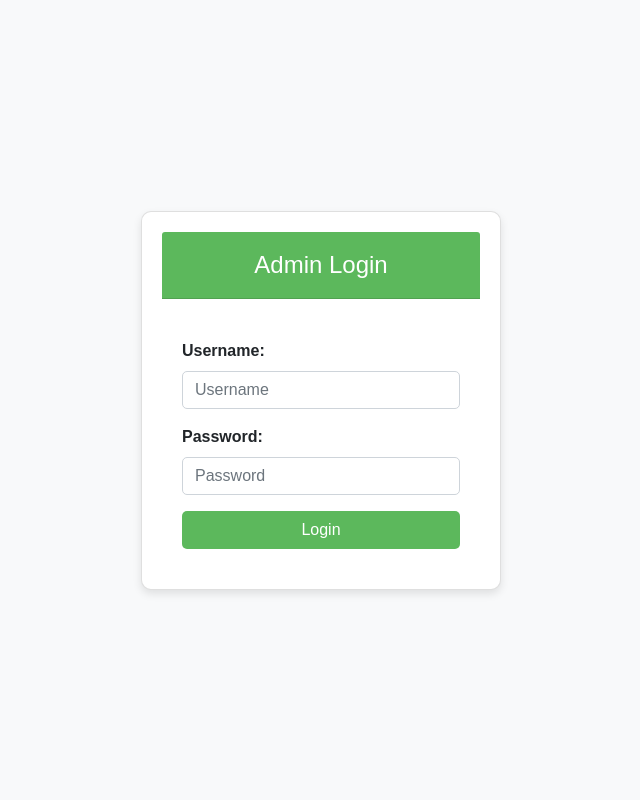
After one commit to sowjanyak123/djangoproject, a Django app: page / in a window 1280 px wide. The commit adds this page. Shown: the whole page, without its empty margins (319-959 px from the left). Run offline with Django 5.2, Linux system fonts and the light colour scheme; some libraries are stand-ins or nearby versions.

Commit message:
add admin

```diff
--- /dev/null
+++ b/myapp/adminviews.py
@@ -0,0 +1,29 @@
+from django.contrib import messages
+from django.shortcuts import render, redirect
+from django.contrib.auth import authenticate, login
+from django.contrib.auth.models import auth
+
+
+def supervisor(request):
+    if request.method =='POST':
+        username =request.POST['username']
+        password =request.POST['password']
+
+        user = auth.authenticate(username=username,password=password)
+        if  user is not None:
+            if user.is_staff:
+              auth.login(request,user)
+              return redirect ("dashboard")
+            else:
+              messages.info(request,'You are not authorized  to  access this page.')
+              return redirect('supervisor')
+        else:
+          messages.info(request, 'You are not authorized  to  access this page.')
+          return redirect('supervisor')
+    else:
+        return render(request,'adminlogin.html')
+
+
+def logout(request):
+    auth.logout(request)
+    return redirect(supervisor)
--- a/myapp/urls.py
+++ b/myapp/urls.py
@@ -1,8 +1,11 @@
 from django.urls import path
 from .views import create_blog, blog_list,edit_blog, delete_blog,create_event,event_list,edit_event,delete_event,dashboard
+from .adminviews import supervisor,logout
 
 
 urlpatterns = [
+     path('',supervisor,name='supervisor'),
+     path('logout',logout,name="logout"),
      path('create_blog', create_blog, name='create_blog'),
      path('blog_list', blog_list, name='blog_list'),
      path('edit_blog/<int:pk>/', edit_blog, name='edit_blog'),
--- /dev/null
+++ b/templates/adminlogin.html
@@ -0,0 +1,103 @@
+<!DOCTYPE html>
+<html lang="en">
+<head>
+    <meta charset="UTF-8">
+    <meta name="viewport" content="width=device-width, initial-scale=1.0">
+    <title>Admin Login</title>
+    <!-- Bootstrap CSS -->
+    <link href="https://maxcdn.bootstrapcdn.com/bootstrap/4.5.2/css/bootstrap.min.css" rel="stylesheet">
+    <style>
+        body {
+            font-family: Arial, sans-serif;
+            background-color: #f8f9fa;
+            display: flex;
+            justify-content: center;
+            align-items: center;
+            height: 100vh;
+            margin: 0;
+        }
+        .container {
+            max-width: 400px;
+            margin: 0 auto;
+            padding: 20px;
+        }
+        .card {
+            padding: 20px;
+            border-radius: 10px;
+            box-shadow: 0 4px 8px rgba(0, 0, 0, 0.1);
+            background-color: #fff;
+        }
+        .card-header {
+            background-color: #5cb85c;
+            color: #fff;
+            text-align: center;
+            font-size: 24px;
+            padding: 15px;
+            border-radius: 10px 10px 0 0;
+        }
+        .form-group label {
+            font-weight: bold;
+        }
+        .form-control {
+            border-radius: 5px;
+        }
+        .btn-custom {
+            background-color: #5cb85c;
+            color: #fff;
+            border-radius: 5px;
+        }
+        .btn-custom:hover {
+            background-color: #4cae4c;
+            border-color: #4cae4c;
+        }
+        .messages {
+            margin-top: 20px;
+        }
+        .alert-dismissible .close {
+            position: relative;
+            top: -10px;
+            right: -10px;
+        }
+    </style>
+</head>
+<body>
+    <div class="container">
+        <div class="card">
+            <div class="card-header">
+                Admin Login
+            </div>
+            <div class="card-body">
+                <div class="messages">
+                    {% if messages %}
+                        <div class="alert alert-danger alert-dismissible fade show" role="alert">
+                            {% for message in messages %}
+                                {{ message }}
+                            {% endfor %}
+                            <button type="button" class="close" data-dismiss="alert" aria-label="Close">
+                                <span aria-hidden="true">&times;</span>
+                            </button>
+                        </div>
+                    {% endif %}
+                </div>
+                <form method="post" action="#">
+                    {% csrf_token %}
+                    <div class="form-group">
+                        <label for="username">Username:</label>
+                        <input type="text" class="form-control" id="username" name="username" placeholder="Username" required>
+                    </div>
+                    <div class="form-group">
+                        <label for="password">Password:</label>
+                        <input type="password" class="form-control" id="password" name="password" placeholder="Password" required>
+                    </div>
+                    <button type="submit" class="btn btn-custom btn-block">Login</button>
+                </form>
+            </div>
+        </div>
+    </div>
+
+    <!-- Bootstrap JS and dependencies -->
+    <script src="https://ajax.googleapis.com/ajax/libs/jquery/3.5.1/jquery.min.js"></script>
+    <script src="https://cdnjs.cloudflare.com/ajax/libs/popper.js/1.16.0/umd/popper.min.js"></script>
+    <script src="https://maxcdn.bootstrapcdn.com/bootstrap/4.5.2/js/bootstrap.min.js"></script>
+</body>
+</html>
```
Also changed, not shown: myapp/eventviews.py (deleted, +0 -46 lines), templates/dashboard.html (+31 -0 lines), db.sqlite3.
